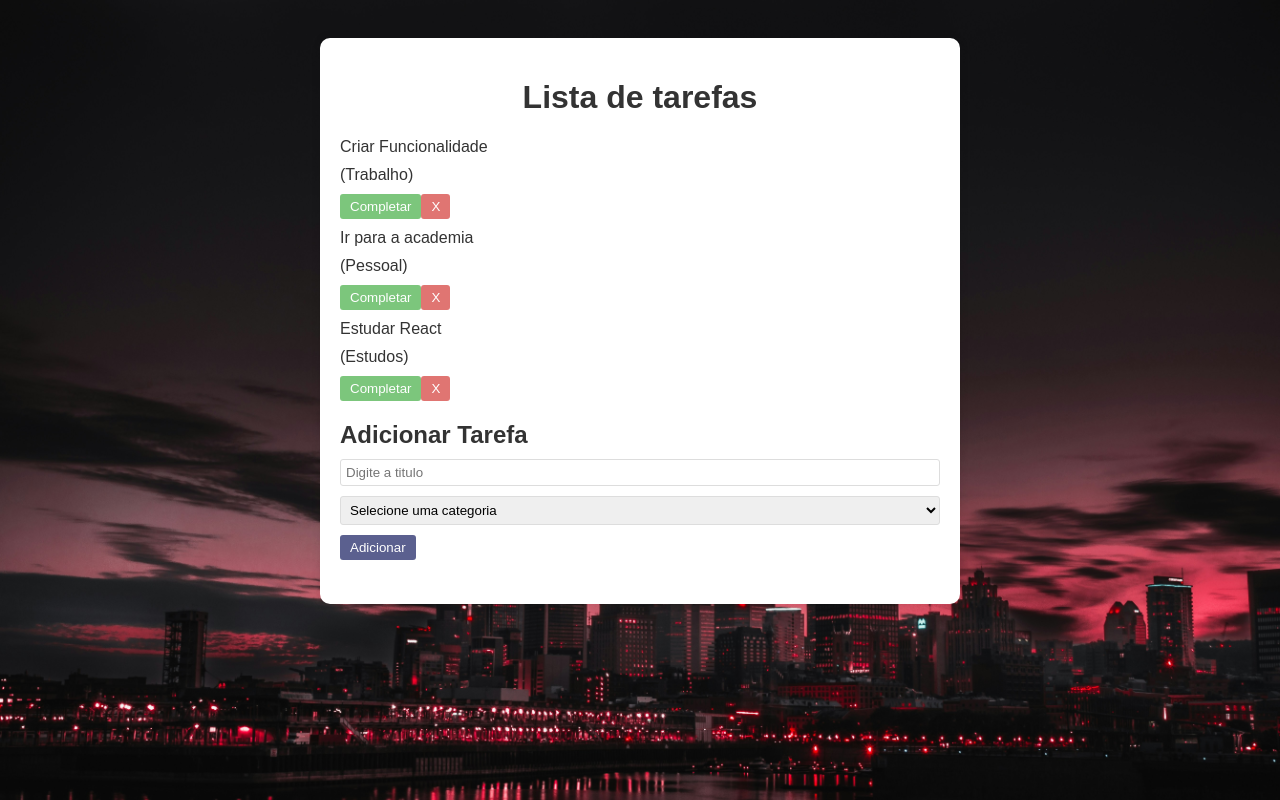
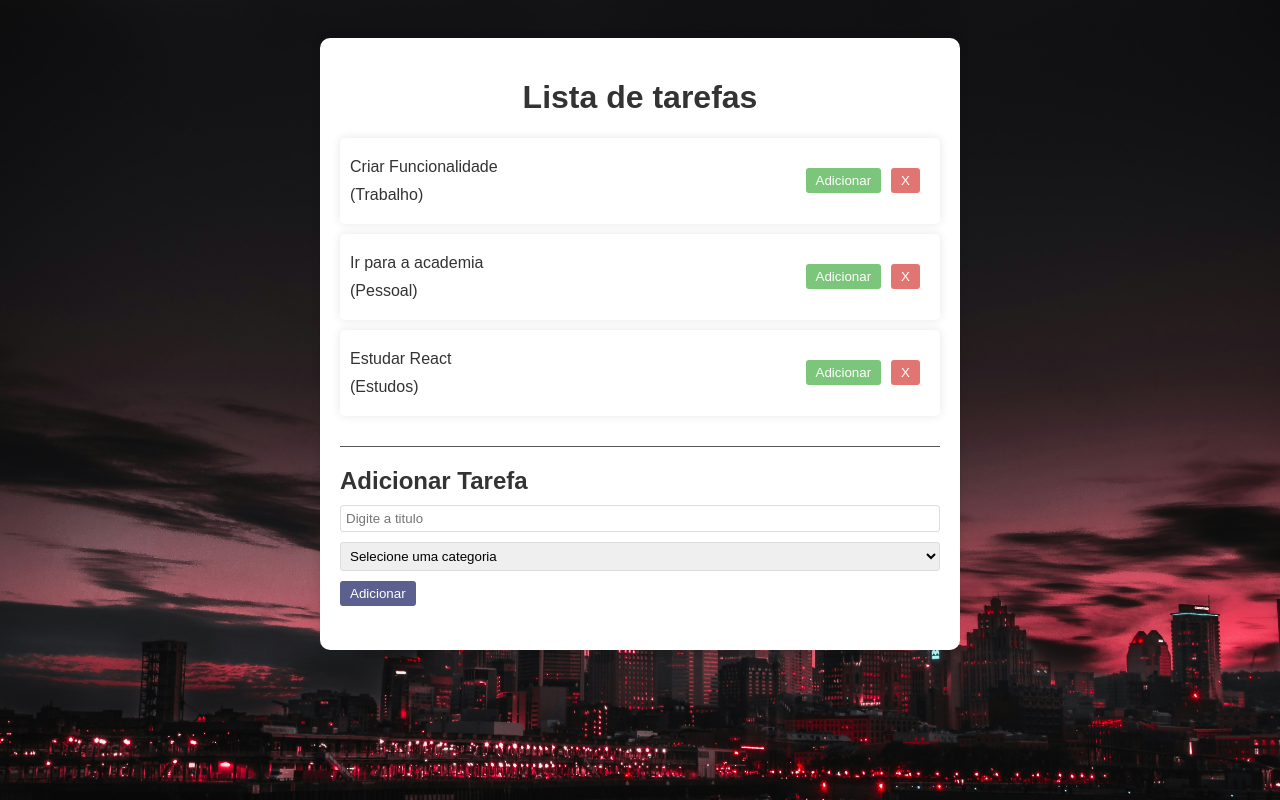
Before and after one commit to Juholiver/ToDoComVite, a React (Vite) app: page / in a window 1280 px wide. Shown: the top 800 px of the page. Built offline with nearby package versions, Linux system fonts and the light colour scheme.

Commit message:
Criando a funcao de adicionar na lista"

```diff
--- a/src/App.css
+++ b/src/App.css
@@ -33,6 +33,7 @@
   color: #fff;
   border: none;
   padding: 5px 10px;
+  margin-right: 10px;
   cursor: pointer;
   border-radius: 3px;
   opacity: 0.8;
@@ -40,6 +41,21 @@
 }
 button:hover {
   opacity: 1;
+}
+.todo-list{
+  margin-bottom: 20px;
+  padding-bottom: 20px;
+  border-bottom: 1px solid #555;
+}
+.todo{
+  background-color: #fff;
+  box-shadow: 0 0 10px rgba(0, 0, 0, 0.1);
+  padding: 10px;
+  margin-bottom: 10px;
+  border-radius: 5px;
+  display: flex;
+  justify-content: space-between;
+  align-items: center;
 }
 .complete {
   background-color: #5cb85c;
--- a/src/App.jsx
+++ b/src/App.jsx
@@ -28,6 +28,19 @@
     },
   ])
 
+  const addTodo = (text, category) => {
+    const newTodos = [
+      ...todos,
+      {
+        id: Math.floor(Math.random() * 10000),
+        text,
+        category,
+        isCompleted: false,
+      }
+    ];
+    setTodos(newTodos);
+  }
+
   return <div className="app">
     <h1>Lista de tarefas</h1>
     <div className="todo-list">
@@ -35,7 +48,7 @@
         <Todo key={todo.id} todo={todo} />
       ))}
     </div>
-    <TodoForm />
+    <TodoForm addTodo={addTodo} />
   </div>
 }
 
--- a/src/components/Todo.jsx
+++ b/src/components/Todo.jsx
@@ -9,7 +9,7 @@
                 <p className="category">({todo.category})</p>
             </div>
             <div>
-                <button className='complete'>Completar</button>
+                <button className='complete'>Adicionar</button>
                 <button className='delete'>X</button>
             </div>
 
--- a/src/components/TodoForm.jsx
+++ b/src/components/TodoForm.jsx
@@ -1,6 +1,6 @@
 import { useState } from 'react';
 
-const TodoForm = () => {
+const TodoForm = ({addTodo}) => {
     const [value, setValue] = useState('');
     const [category, setCategory] = useState('');
 
@@ -10,6 +10,7 @@
             alert('Preencha todos os campos!');
             return;
         }
+        addTodo(value, category);
         setValue('');
         setCategory('');
     };
```
